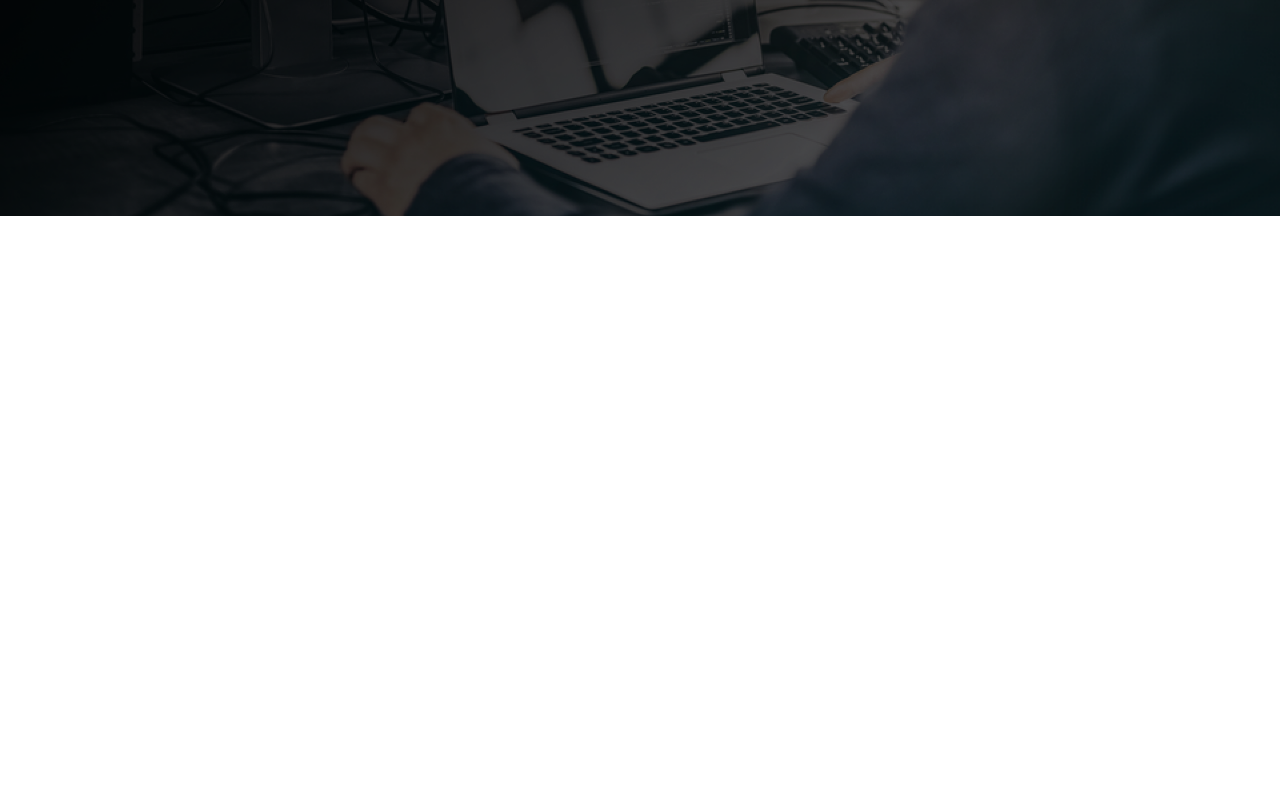
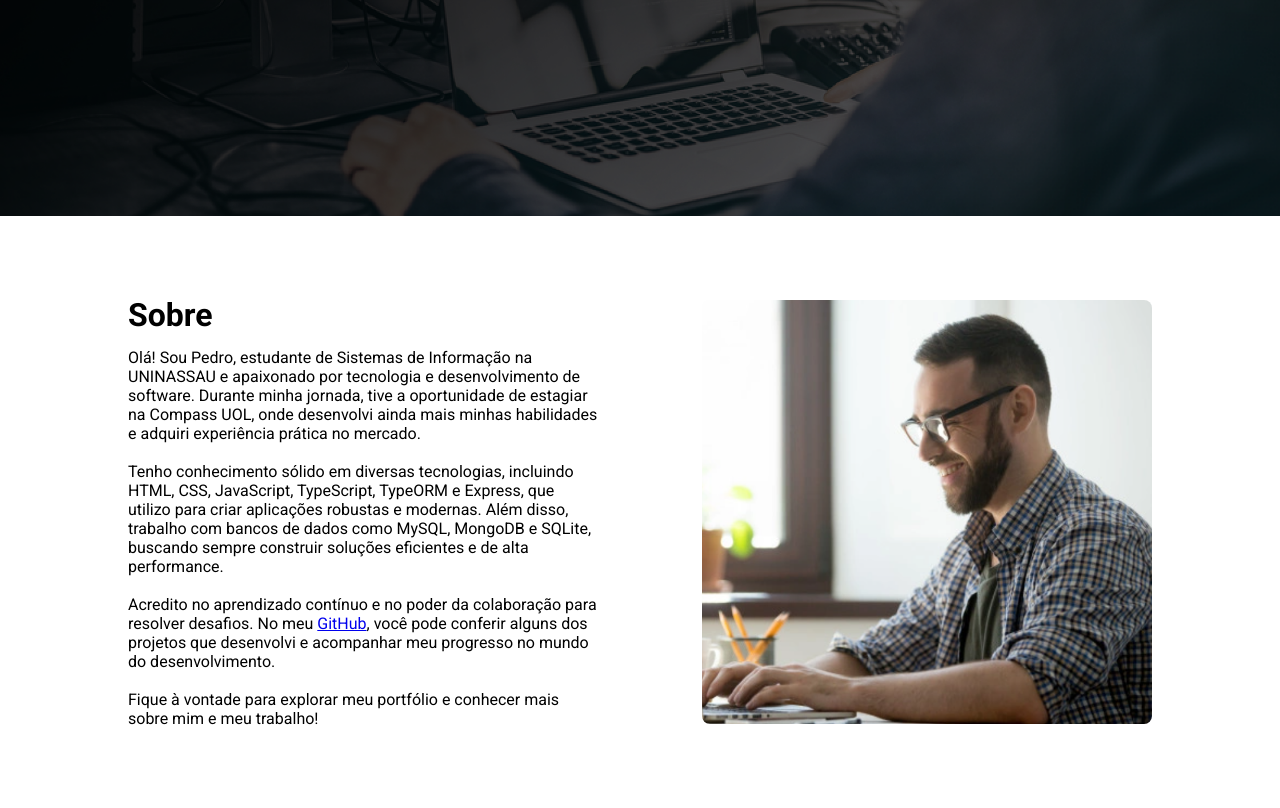
Before and after one commit to PedroLung/portfolio, a plain HTML site: page index.html in a window 1280 px wide. Shown: the part 584-1392 px from the top of the page. Before the commit the page ends 800 px from the top, so only its background shows below. Drawn offline with Linux system fonts and the light colour scheme.

Commit message:
feat: criar a area sobre

```diff
--- a/index.html
+++ b/index.html
@@ -46,6 +46,27 @@
   </section>
   <!-- Final Main -->
 
+  <!-- Inicio Sobre -->
+  <section class="about">
+    <div>
+      <h2>Sobre</h2>
+      <p>Olá! Sou Pedro, estudante de Sistemas de Informação na UNINASSAU e apaixonado por tecnologia e desenvolvimento de
+      software. Durante minha jornada, tive a oportunidade de estagiar na Compass UOL, onde desenvolvi ainda mais minhas
+      habilidades e adquiri experiência prática no mercado.<br>
+      <br>
+      Tenho conhecimento sólido em diversas tecnologias, incluindo HTML, CSS, JavaScript, TypeScript, TypeORM e Express, que
+      utilizo para criar aplicações robustas e modernas. Além disso, trabalho com bancos de dados como MySQL, MongoDB e
+      SQLite, buscando sempre construir soluções eficientes e de alta performance.<br>
+      <br>
+      Acredito no aprendizado contínuo e no poder da colaboração para resolver desafios. No meu <a href="https://github.com/PedroLung" target="_blank">GitHub</a>, você pode conferir
+      alguns dos projetos que desenvolvi e acompanhar meu progresso no mundo do desenvolvimento.<br>
+      <br>
+      Fique à vontade para explorar meu portfólio e conhecer mais sobre mim e meu trabalho!</p>
+    </div>
+    <img src="./images/foto-pc.png" alt="foto de um homem programando">
+  </section>
+  <!-- Fim Sobre -->
+
 </body>
 
 </html>
--- a/style.css
+++ b/style.css
@@ -84,3 +84,35 @@ body{
   color: #181818;
 }
 /* Fim Main */
+
+/* Inicio Sobre */
+.about{
+  background-color: #FFFFFF;
+  width: 100%;
+  padding-left: 10%;
+  padding-right: 10%;
+  padding-top: 80px;
+  padding-bottom: 80px;
+
+
+  display: flex;
+  flex-direction: row;
+  align-items: center;
+  justify-content: space-between;
+}
+
+.about div{
+  max-width: 50%;
+  padding-right: 40px;
+}
+
+.about img{
+  max-width: 450px;
+  border-radius: 8px;
+}
+
+.about div h2{
+  font-size: 32px;
+  margin-bottom: 14px;
+}
+/* Fim Sobre*/
```
